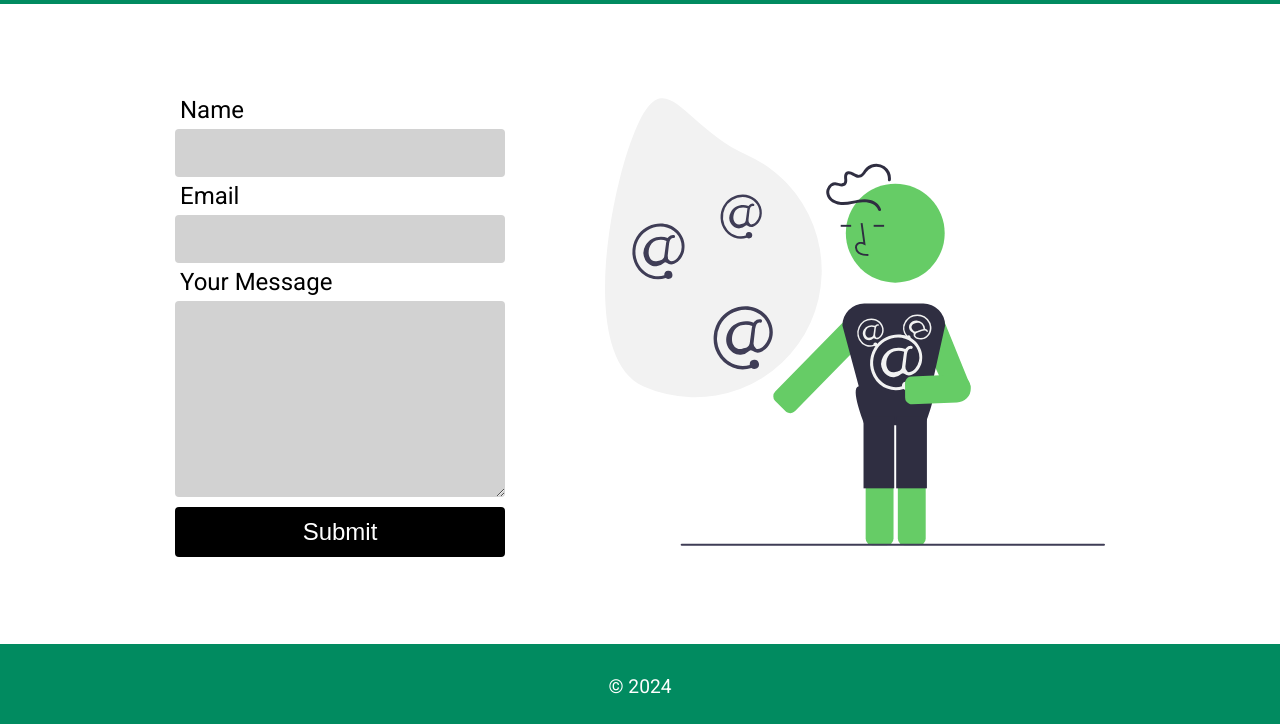
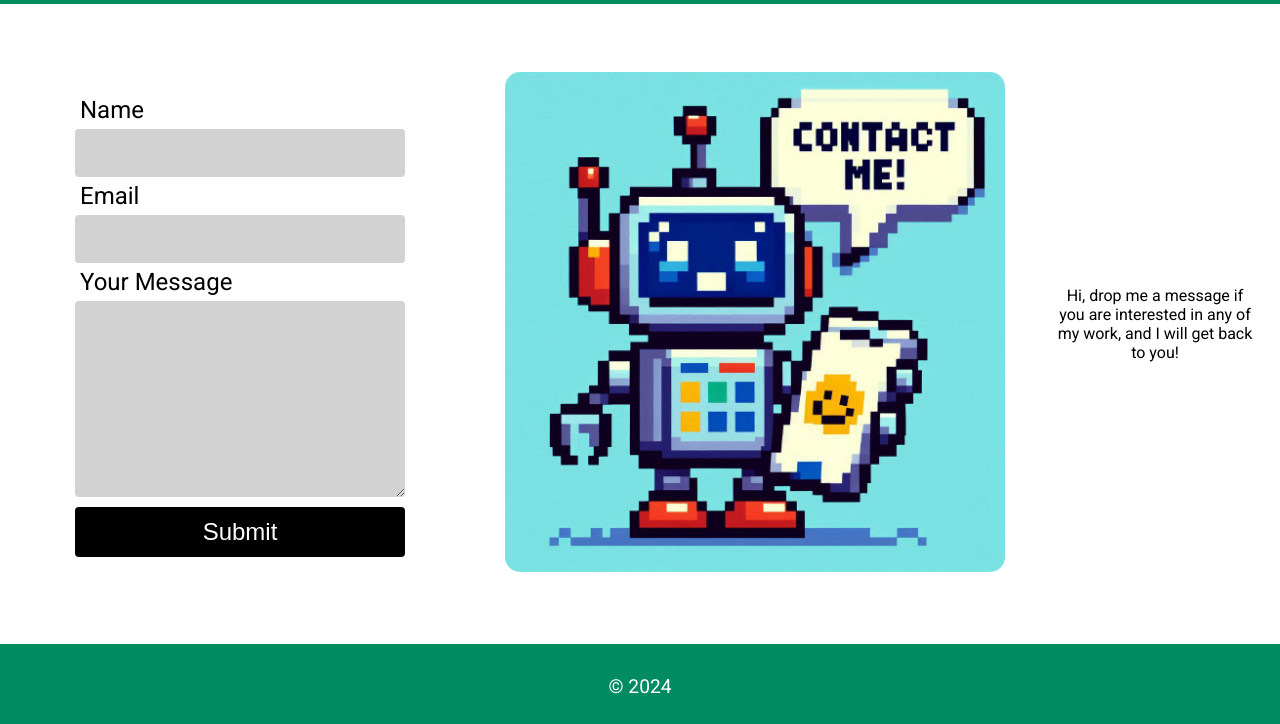
Before and after one commit to jonmc89/portfolio_site, a plain HTML site: page contactMe.html in a window 1280 px wide. Shown: the part 76-800 px from the top of the page. Drawn offline with Linux system fonts and the light colour scheme.

Commit message:
Contact Me Page Updated

```diff
--- a/contactMe.html
+++ b/contactMe.html
@@ -48,13 +48,20 @@
             <input class="form__submit" type="submit" />
           </form>
         </div>
+
         <div class="contact__image">
           <img
-            src="Images/undraw_email_capture_re_b5ys.svg"
+            src="Images/pixel art image for a contact me page.png"
             alt=""
             height="500"
             width="500"
           />
+        </div>
+        <div class="contact__message">
+          <p>
+            Hi, drop me a message if you are interested in any of my work, and I
+            will get back to you!
+          </p>
         </div>
       </div>
     </div>
--- a/styles.css
+++ b/styles.css
@@ -205,6 +205,15 @@ footer p {
   padding: 50px;
 }
 
+.contact__image img {
+  border-radius: 15px;
+}
+
+.contact__message {
+  width: 200px;
+  text-align: center;
+}
+
 .form__label {
   font-size: 1.5rem;
   padding: 5px;
```
Also changed, not shown: Images/d2069124-e212-4890-9e20-251abe7c3a98.jpeg (deleted), Images/pixel art image for a contact me page.png (added).
